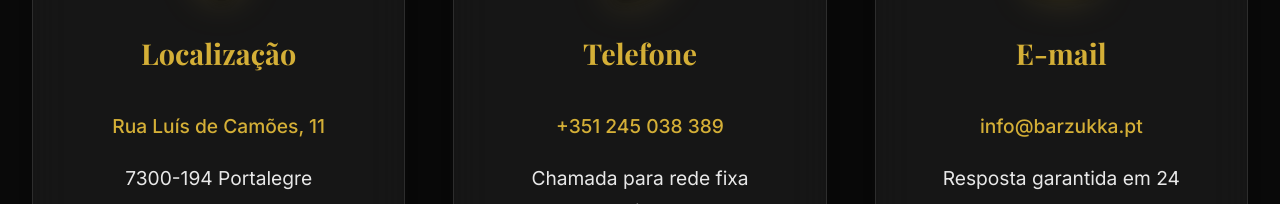
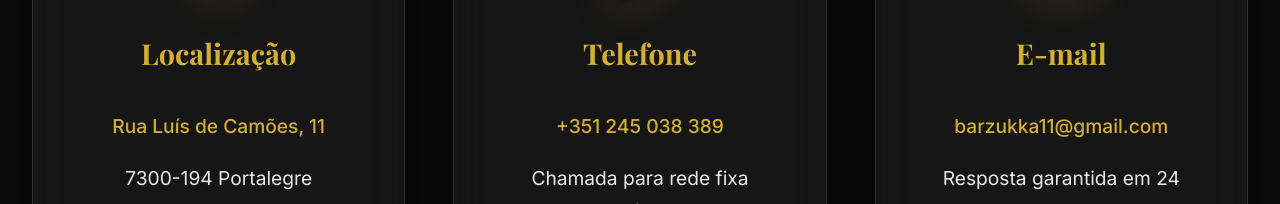
Before and after one commit to isaac02030/isaac02030.github.io, a plain HTML site: page index.html in a window 1280 px wide. Shown: the part 7659-7863 px from the top of the page. Drawn offline with nearby package versions, Linux system fonts and the light colour scheme.

Commit message:
index.html

```diff
--- a/index.html
+++ b/index.html
@@ -1348,7 +1348,7 @@
                 <div class="contact-card">
                     <i class="fas fa-envelope icon" aria-hidden="true"></i>
                     <h3>E-mail</h3>
-                    <p><a href="mailto:barzukka11@gmail.com" class="contact-link">info@barzukka.pt</a></p>
+                    <p><a href="mailto:barzukka11@gmail.com" class="contact-link">barzukka11@gmail.com</a></p>
                     <p>Resposta garantida em 24 horas</p>
                     <p>Para reservas e informações</p>
                 </div>
```
